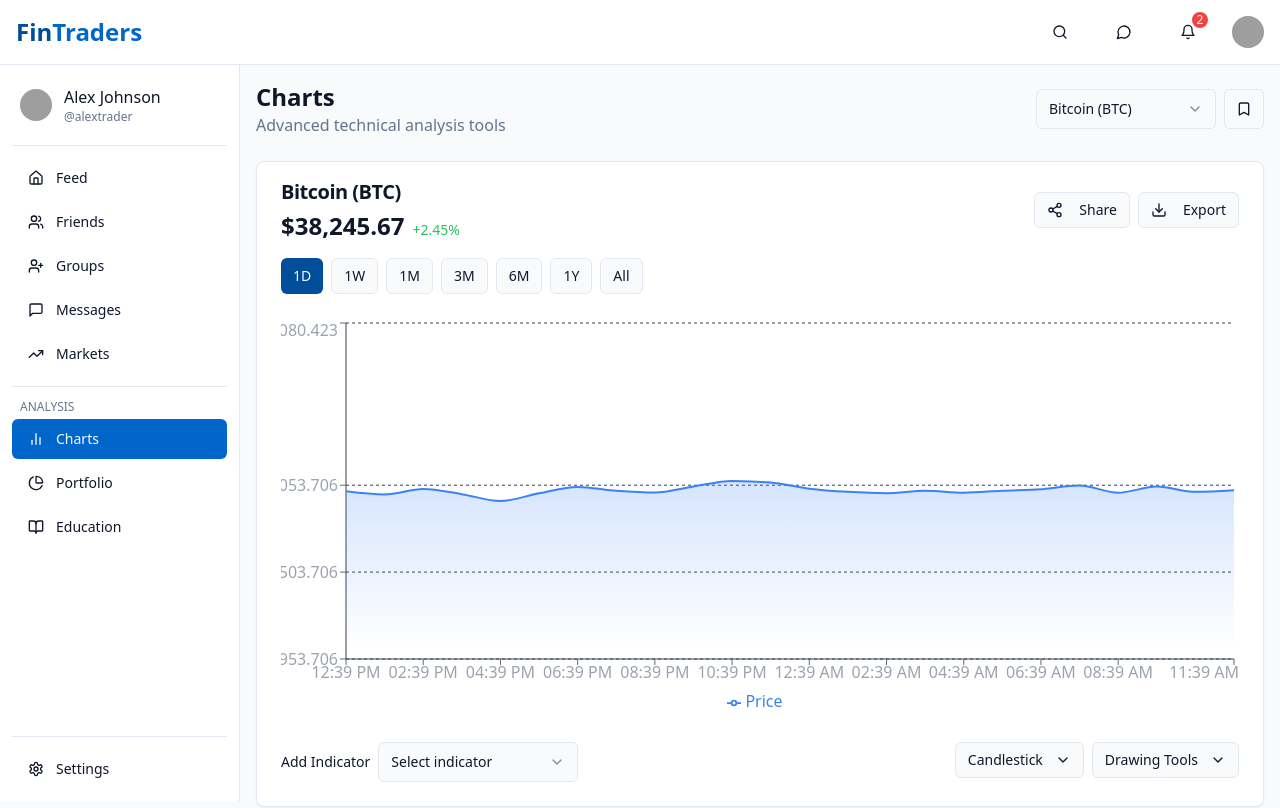
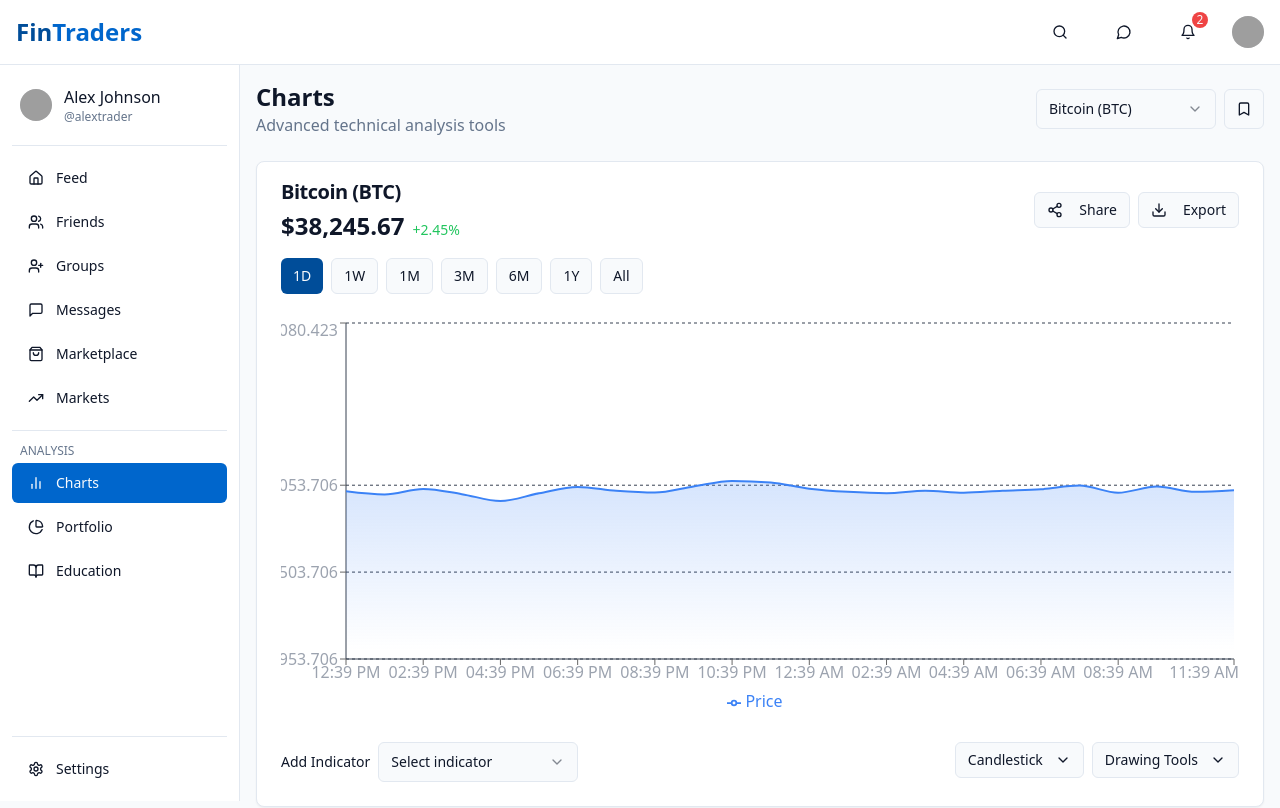
Before and after one commit to edrischhawniwala/innovative-idea-lounge, a React (Vite) app: page /charts in a window 1280 px wide. Shown: the top 808 px of the page. Built offline with nearby package versions, Linux system fonts and the light colour scheme; grey boxes are pictures that could not be loaded.

Commit message:
Add marketplace link to sidebar
Adds a link to the marketplace page in the sidebar component.

```diff
--- a/src/components/layout/Sidebar.tsx
+++ b/src/components/layout/Sidebar.tsx
@@ -1,6 +1,6 @@
 
 import { Link, useLocation } from "react-router-dom";
-import { Home, Users, TrendingUp, PieChart, MessageSquare, BookOpen, Settings, BarChart2, UserPlus } from "lucide-react";
+import { Home, Users, TrendingUp, PieChart, MessageSquare, BookOpen, Settings, BarChart2, UserPlus, ShoppingBag } from "lucide-react";
 import { cn } from "@/lib/utils";
 import { Button } from "@/components/ui/button";
 import { Separator } from "@/components/ui/separator";
@@ -41,6 +41,7 @@ export default function Sidebar() {
     { icon: <Users className="h-5 w-5" />, label: "Friends", to: "/friends" },
     { icon: <UserPlus className="h-5 w-5" />, label: "Groups", to: "/groups" },
     { icon: <MessageSquare className="h-5 w-5" />, label: "Messages", to: "/messages" },
+    { icon: <ShoppingBag className="h-5 w-5" />, label: "Marketplace", to: "/marketplace" },
     { icon: <TrendingUp className="h-5 w-5" />, label: "Markets", to: "/markets" },
   ];
 
```
